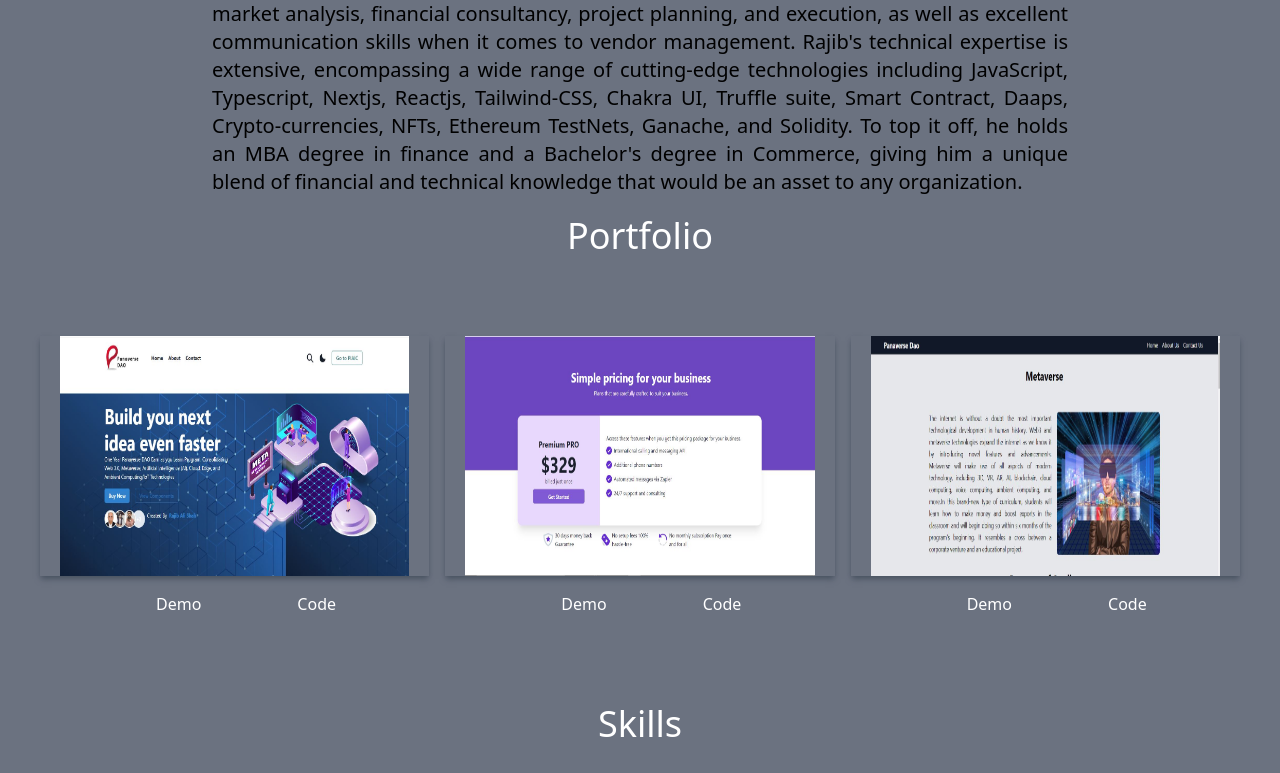
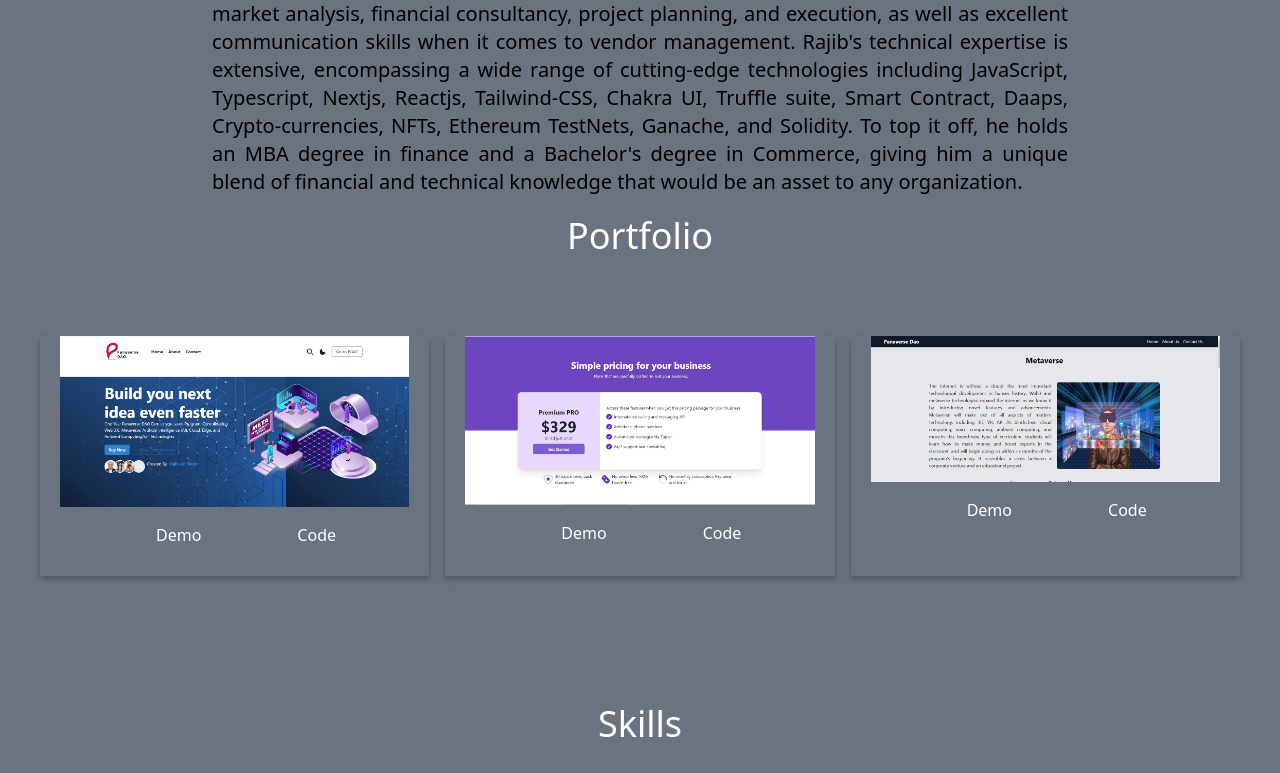
Before and after one commit to RajibAliShah/newResume, a Next.js app: page / in a window 1280 px wide. Shown: the part 542-1315 px from the top of the page. Built offline with nearby package versions, Linux system fonts and the light colour scheme.

Commit message:
Add files via upload

```diff
--- a/app/components/Portfolio.tsx
+++ b/app/components/Portfolio.tsx
@@ -1,3 +1,4 @@
+import Image from 'next/image'
 import React from 'react'
 
 const Portfolio = () => {
@@ -10,7 +11,14 @@ const Portfolio = () => {
       {/* card 1 */}
       <div className=
       'space-x-20 mt-10 px-5 text-white shadow-md shadow-gray-600 h-60 hover:scale-105 duration-75'>
-        <img src='/images/1.jpg' alt='1' className='w-screen h-60'></img>
+        <Image
+         src="/images/1.jpg"
+         alt="1"
+         height={600}
+         width="400"
+        />
+        {/* <img
+        src='/images/1.jpg' alt='1' className='w-screen h-60'></img> */}
         <button className='p-4 hover:scale-105 duration-75'>
             <a href='https://website-nmf2-90uhmdcw6-rajibalishah.vercel.app/' target={"_blank"}
             className="hover:scale-105 duration-75">
@@ -26,7 +34,13 @@ const Portfolio = () => {
 <div>
       <div className=
       'space-x-20 mt-10 px-5 text-white shadow-md shadow-gray-600 h-60 hover:scale-105 duration-75'>
-        <img src='/images/2.jpg' alt='1' className='w-screen h-60'></img>
+        <Image
+         src="/images/2.jpg"
+         alt="2"
+         height={600}
+         width="400"
+        />
+        {/* <img src='/images/2.jpg' alt='1' className='w-screen h-60'></img> */}
         <button className='p-4 hover:scale-105 duration-75'>
             <a href='https://pricing-l5l5.vercel.app/' target={"_blank"}
             className="hover:scale-105 duration-75">
@@ -43,7 +57,13 @@ const Portfolio = () => {
         <div>
       <div className=
       'space-x-20 px-5 mt-10 text-white shadow-md shadow-gray-600 h-60 hover:scale-105 duration-75'>
-        <img src='/images/3.jpg' alt='1' className='w-screen h-60'></img>
+        <Image
+         src="/images/3.jpg"
+         alt="3"
+         height={600}
+         width="400"
+        />
+        {/* <img src='/images/3.jpg' alt='1' className='w-screen h-60'></img> */}
         <button className='p-4 hover:scale-105 duration-75'>
             <a href='https://syllabus-ju4x6rs7y-rajibalishah.vercel.app/' target={"_blank"}
             className="hover:scale-105 duration-75">
```
